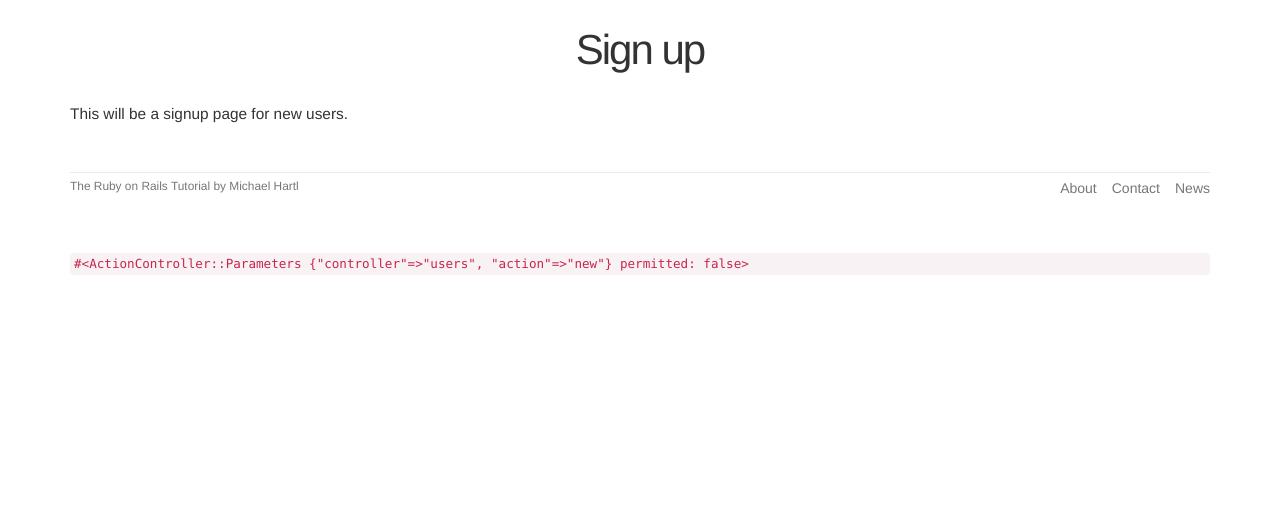
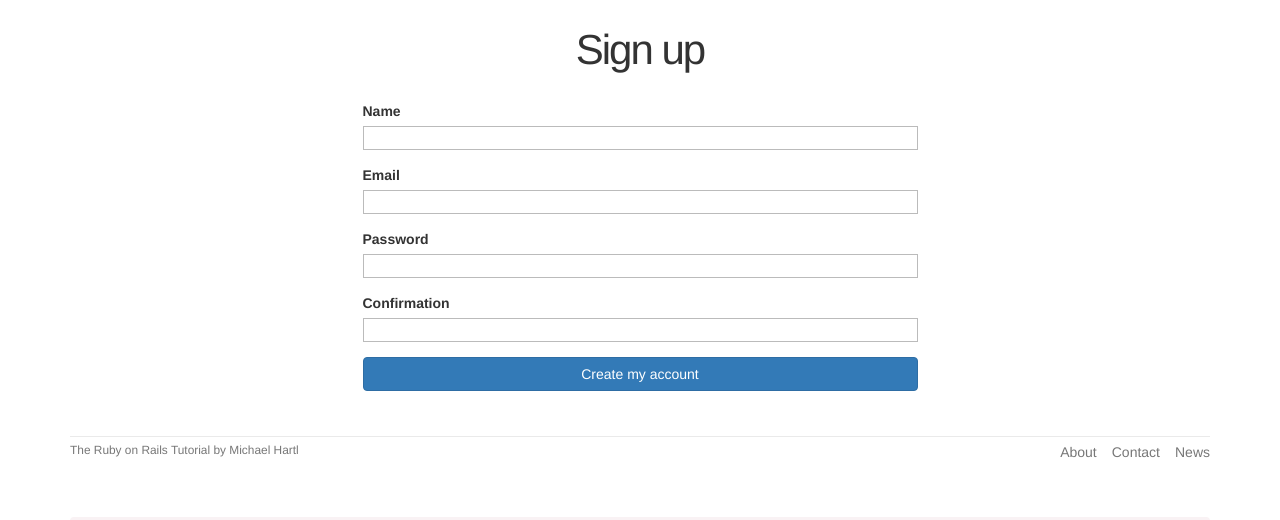
Before and after one commit to sls-training/sample_app, a Rails app: page /signup in a window 1280 px wide. Shown: the part 51-571 px from the top of the page. Run offline with Rails 7, Linux system fonts and the light colour scheme; style sheets or scripts are compiled from the project's sources; some libraries are stand-ins or nearby versions.

Commit message:
7.2終了

```diff
--- a/app/assets/stylesheets/costom.scss
+++ b/app/assets/stylesheets/costom.scss
@@ -173,3 +173,19 @@
 .gravatar_edit {
     margin-top: 15px;
 }
+
+/* forms */
+
+input,
+textarea,
+select,
+.uneditable-input {
+    border: 1px solid #bbb;
+    width: 100%;
+    margin-bottom: 15px;
+    @include box_sizing;
+}
+
+input {
+    height: auto !important;
+}
--- a/app/controllers/users_controller.rb
+++ b/app/controllers/users_controller.rb
@@ -3,5 +3,7 @@
     @user = User.find(params[:id])
   end
 
-  def new; end
+  def new
+    @user = User.new
+  end
 end
--- a/app/views/users/new.html.erb
+++ b/app/views/users/new.html.erb
@@ -1,3 +1,22 @@
 <% provide(:title, 'Sign up') %>
 <h1>Sign up</h1>
-<p>This will be a signup page for new users.</p>
+
+<div class="row">
+    <div class="col-md-6 col-md-offset-3">
+        <%= form_for(@user) do |f| %>
+        <%= f.label :name %>
+        <%= f.text_field :name %>
+
+        <%= f.label :email %>
+        <%= f.email_field :email %>
+
+        <%= f.label :password %>
+        <%= f.password_field :password %>
+
+        <%= f.label :password_confirmation, "Confirmation" %>
+        <%= f.password_field :password_confirmation %>
+
+        <%= f.submit "Create my account", class: "btn btn-primary" %>
+        <% end %>
+    </div>
+</div>
```
